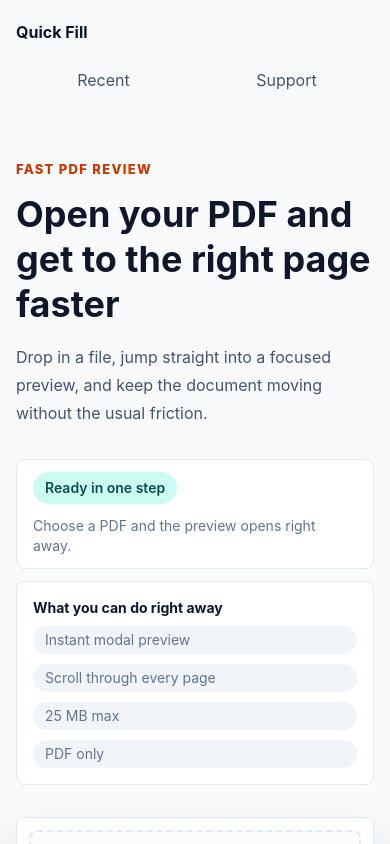
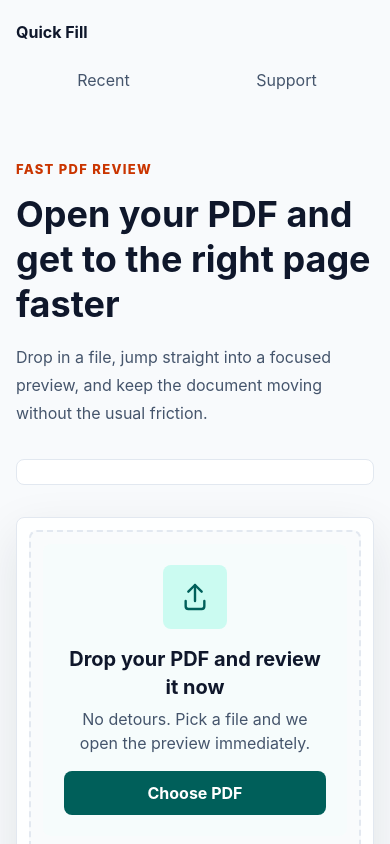
Before and after one commit to xtephani3/quick-fill, a React (Vite) app: page / in a window 390 px wide. Shown: the top 844 px of the page. Built offline with nearby package versions, Linux system fonts and the light colour scheme.

Commit message:
hid instant preview and what you can do modal on mobile view

```diff
--- a/src/App.jsx
+++ b/src/App.jsx
@@ -426,7 +426,7 @@ function App() {
           <div className="mt-8 grid gap-3 text-sm text-slate-500 sm:mt-10">
             <div className="flex flex-col items-start gap-3 rounded-lg border border-slate-200 bg-white px-4 py-3 sm:flex-row sm:items-center">
               <span
-                className={`inline-flex min-h-8 shrink-0 items-center rounded-full px-3 font-semibold ${
+                className={`sm:inline-flex min-h-8 shrink-0 items-center rounded-full hidden px-3 font-semibold ${
                   cloudinaryConfigured
                     ? 'bg-teal-100 text-teal-900'
                     : 'bg-orange-100 text-orange-800'
@@ -434,14 +434,14 @@ function App() {
               >
                 {cloudinaryConfigured ? 'Ready in one step' : 'Instant preview'}
               </span>
-              <span>
+              <span className='hidden sm:block'>
                 {cloudinaryConfigured
                   ? 'Choose a PDF and the preview opens right away.'
                   : 'Choose a PDF and start reviewing immediately.'}
               </span>
             </div>
 
-            <div className="grid gap-2 rounded-lg border border-slate-200 bg-white p-4">
+            <div className="sm:grid gap-2 rounded-lg border hidden  border-slate-200 bg-white p-4">
                 <strong className="text-slate-900">What you can do right away</strong>
               <div className="grid grid-cols-1 gap-2.5 sm:grid-cols-2">
                 <span className="rounded-full bg-slate-100 px-3 py-1">Instant modal preview</span>
```
